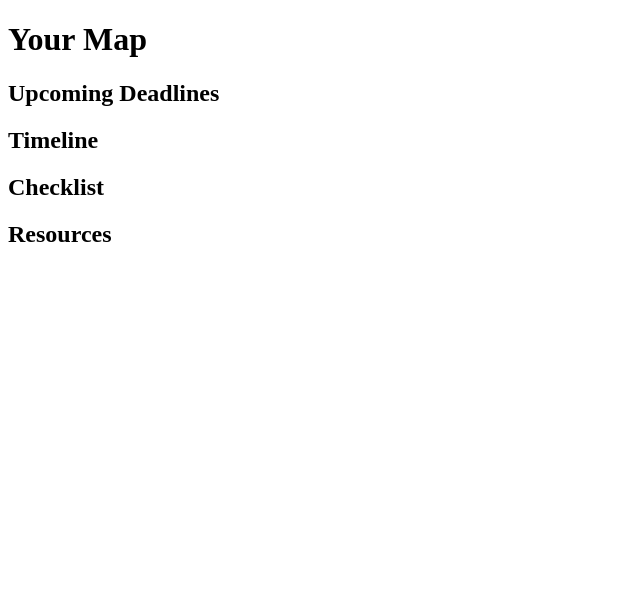
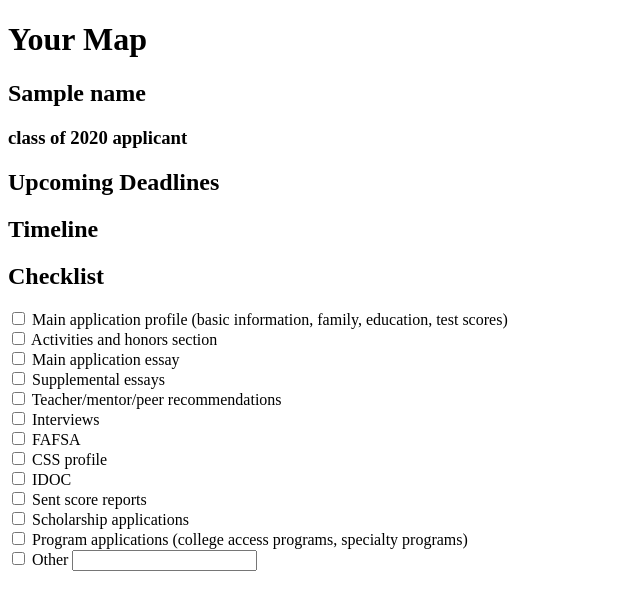
Before and after one commit to Honoreallday/appMap, a Python web app: template project/templates/track.html in a window 1280 px wide. Shown: the top 610 px of the page, without its empty margins (0-640 px from the left). Run offline with Jinja, Linux system fonts and the light colour scheme; the template is opened without the code that fills it: most values are stand-ins (such as "Sample title", 1, 10 or a date in 2020).

Commit message:
Made some changes but not done with any yet

```diff
--- a/project/resources/testing.css
+++ b/project/resources/testing.css
@@ -1,3 +1,7 @@
+
+
+
+
 .collegeboard {
   height: 30%;
   width: 30%;
--- a/project/templates/login.html
+++ b/project/templates/login.html
@@ -0,0 +1 @@
+<!DOCTYPE html
--- a/project/templates/registration.html
+++ b/project/templates/registration.html
@@ -27,7 +27,7 @@
     Supplemental essays
     <br>
     <input type="checkbox" name="recommendations">
-    Teacher recommendations
+    Teacher/mentor/peer recommendations
     <br>
     <input type="checkbox" name="interviews">
     Interviews
@@ -48,7 +48,7 @@
     Scholarship applications
     <br>
     <input type="checkbox" name="program">
-    Program applications(college access programs, specialty programs)
+    Program applications (college access programs, specialty programs)
     <br>
     <input type="checkbox" name="other">
     Other
--- a/project/templates/track.html
+++ b/project/templates/track.html
@@ -5,14 +5,52 @@
   </head>
   <body>
     <h1>Your Map</h1>
+    <h2> {{ name }} <h2>
+    <h3> class of {{ class_year }} applicant </h3>
       <h2>Upcoming Deadlines</h2>
       <h2>Timeline</h2>
       <h2>Checklist</h2>
-        <p>
         <form>
+        <input type="checkbox" name="profile" {% if profile %} checked {% endif %} >
+        Main application profile (basic information, family, education, test scores)
+        <br>
+        <input type="checkbox" name="activities" {% if activities %} checked {% endif %} >
+        Activities and honors section
+        <br>
+        <input type="checkbox" name="essay" {% if essay %} checked {% endif %} >
+        Main application essay
+        <br>
+        <input type="checkbox" name="supplements" {% if supplements %} checked {% endif %} >
+        Supplemental essays
+        <br>
+        <input type="checkbox" name="recommendations" {% if recommendations %} checked {% endif %} >
+        Teacher/mentor/peer recommendations
+        <br>
+        <input type="checkbox" name="interviews" {% if interviews %} checked {% endif %} >
+        Interviews
+        <br>
+        <input type="checkbox" name="fafsa" {% if fafsa %} checked {% endif %} >
+        FAFSA
+        <br>
+        <input type="checkbox" name="css" {% if css %} checked {% endif %} >
+        CSS profile
+        <br>
+        <input type="checkbox" name="idoc" {% if idoc %} checked {% endif %} >
+        IDOC
+        <br>
+        <input type="checkbox" name="scores" {% if scores %} checked {% endif %} >
+        Sent score reports
+        <br>
+        <input type="checkbox" name="scholarship" {% if scholarship %} checked {% endif %} >
+        Scholarship applications
+        <br>
+        <input type="checkbox" name="program" {% if program %} checked {% endif %} >
+        Program applications (college access programs, specialty programs)
+        <br>
+        <input type="checkbox" name="other" {% if other %} checked {% endif %} >
+        Other
+        <input type="text" name="other" {% if other %} add text {% endif %} >
+        <br>
         </form>
-        </p>
-      <h2>Resources</h2>
-
   </body>
 </html>
```
Also changed, not shown: project/main.py (+59 -34 lines).
